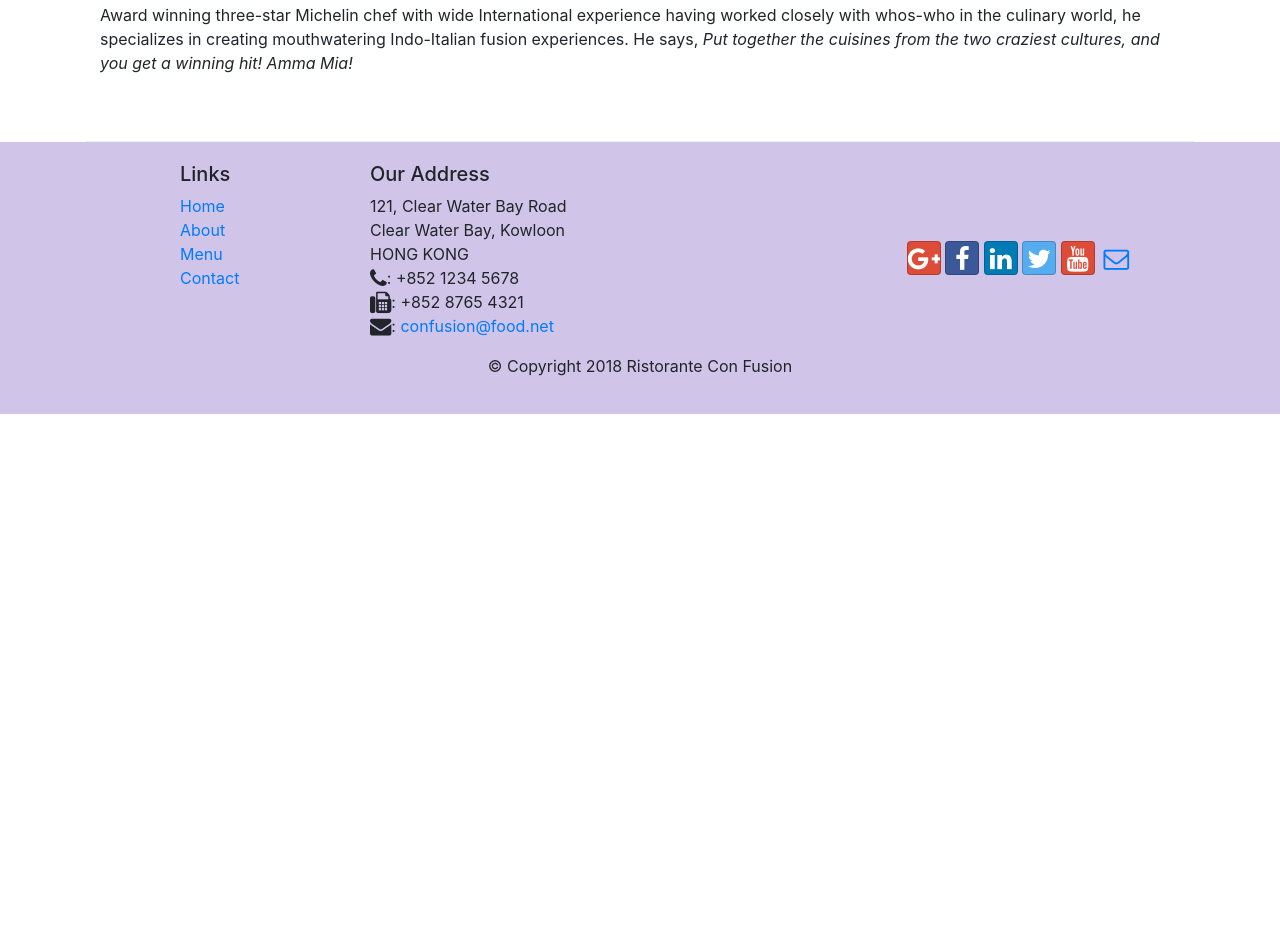
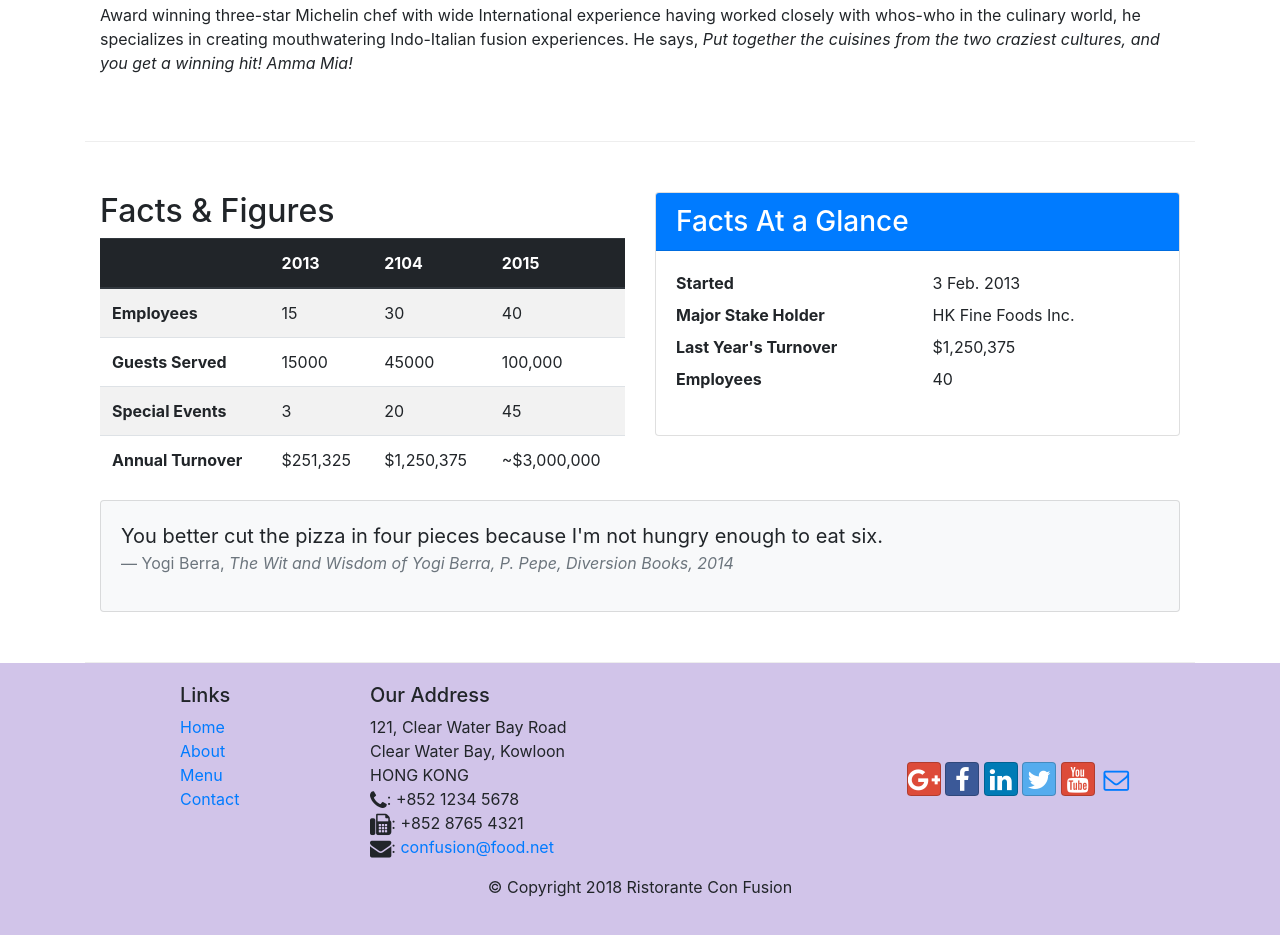
Before and after one commit to AkshayTanejaIIT/Intro-To-Bootstrap, a website: page aboutus.html in a window 1280 px wide. Shown: the part 1746-2681 px from the top of the page. Before the commit the page ends 2160 px from the top, so only its background shows below. Drawn offline with nearby package versions, Linux system fonts and the light colour scheme.

Commit message:
Tables and Cards

```diff
--- a/aboutus.html
+++ b/aboutus.html
@@ -90,7 +90,88 @@
             </div>
        </div>
 
-    </div>
+        <div class="row row-content">
+            <div class="col-12 col-sm-6">
+                <h2>Facts  &amp; Figures</h2>
+
+                <div class="table-responsive">
+                    <table class="table table-striped">
+                        <thead class="thead-dark">
+                            <tr>
+                                <th>&nbsp;</th>
+                                <th>2013</th>
+                                <th>2104</th>
+                                <th>2015</th>
+                            </tr>
+                        </thead>
+
+                        <tbody>
+                            <tr>
+                                <th>Employees</th>
+                                <td>15</td>
+                                <td>30</td>
+                                <td>40</td>
+                            </tr>
+                            <tr>
+                                <th>Guests Served</th>
+                                <td>15000</td>
+                                <td>45000</td>
+                                <td>100,000</td>
+                            </tr>
+                            <tr>
+                                <th>Special Events</th>
+                                <td>3</td>
+                                <td>20</td>
+                                <td>45</td>
+                            </tr>
+                            <tr>
+                                <th>Annual Turnover</th>
+                                <td>$251,325</td>
+                                <td>$1,250,375</td>
+                                <td>~$3,000,000</td>
+                            </tr>
+                        </tbody>
+
+                    </table>
+                </div>
+            </div>
+
+
+
+            <div class="col-12 col-sm-6">
+                <div class="card">
+                    <h3 class="card-header bg-primary text-white">Facts At a Glance</h3>
+                    <div class="card-body">
+                        <dl class="row">
+                            <dt class="col-6">Started</dt>
+                            <dd class="col-6">3 Feb. 2013</dd>
+                            <dt class="col-6">Major Stake Holder</dt>
+                            <dd class="col-6">HK Fine Foods Inc.</dd>
+                            <dt class="col-6">Last Year's Turnover</dt>
+                            <dd class="col-6">$1,250,375</dd>
+                            <dt class="col-6">Employees</dt>
+                            <dd class="col-6">40</dd>
+                        </dl>
+                    </div>
+                </div>
+            </div>
+
+
+            <div class="col-12">
+                <div class="card card-body bg-light">
+                    <blockquote class="blockquote">
+                        <p class="mb-0">You better cut the pizza in four pieces because
+                            I'm not hungry enough to eat six.</p>
+                        <footer class="blockquote-footer">Yogi Berra,
+                            <cite title="Source Title">The Wit and Wisdom of Yogi Berra,
+                            P. Pepe, Diversion Books, 2014</cite>
+                        </footer>
+                    </blockquote>
+                </div>
+            </div>
+        </div>
+        </div>
+
 
     <footer class="footer">
         <div class="container">
```
